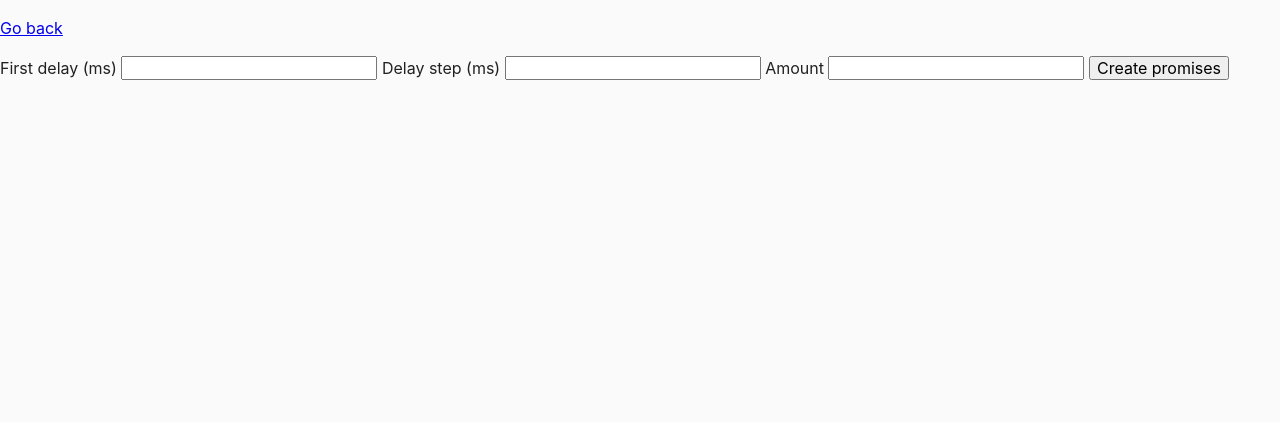
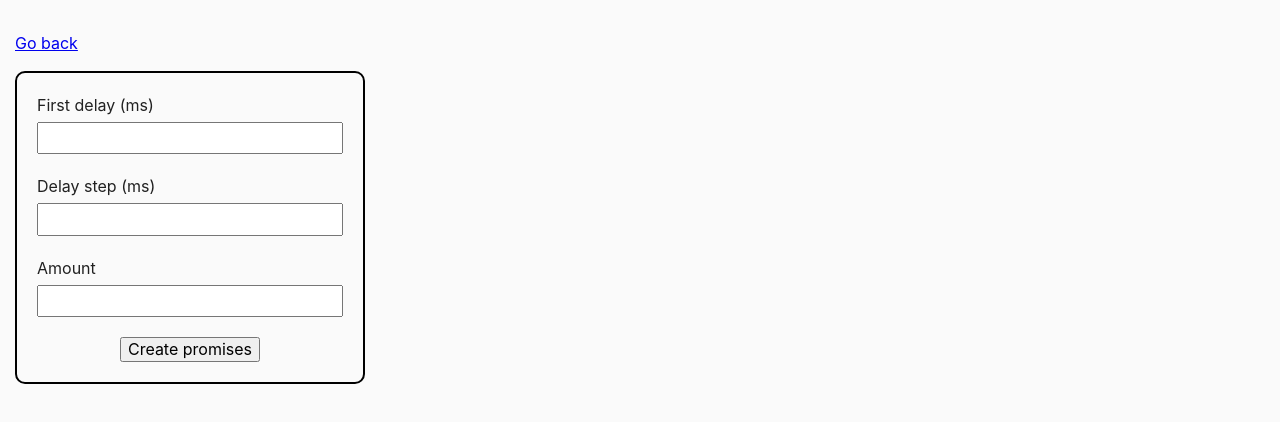
Before and after one commit to Oleksii03/hw-09js, a website built with Parcel: page src/03-promises.html in a window 1280 px wide. Built offline with nearby package versions, Linux system fonts and the light colour scheme.

Commit message:
fix promise

```diff
--- a/src/03-promises.html
+++ b/src/03-promises.html
@@ -6,22 +6,23 @@
   <meta name="viewport" content="width=device-width, initial-scale=1.0" />
   <title>Promise generator</title>
   <link rel="stylesheet" href="sass/index.scss" />
+  <link rel="stylesheet" href="./sass/pages/promises.scss">
 </head>
 
 <body>
   <p><a href="index.html">Go back</a></p>
 
-  <form class="form">
+  <form class="form form-js">
     <label>
-      First delay (ms)
+      <p>First delay (ms)</p>
       <input type="number" name="delay" required />
     </label>
     <label>
-      Delay step (ms)
+      <p>Delay step (ms)</p>
       <input type="number" name="step" required />
     </label>
     <label>
-      Amount
+      <p>Amount</p>
       <input type="number" name="amount" required />
     </label>
     <button type="submit">Create promises</button>
--- a/src/js/03-promises.js
+++ b/src/js/03-promises.js
@@ -1,8 +1,33 @@
-function createPromise(position, delay) {
+import Notiflix from 'notiflix';
+
+const formEl = document.querySelector('.form-js');
+
+function createPromise (position, delay) {
   const shouldResolve = Math.random() > 0.3;
+
   if (shouldResolve) {
-    // Fulfill
+    Notiflix.Notify.success(`✅ Fulfilled promise ${position} in ${delay}ms`);
   } else {
-    // Reject
+    Notiflix.Notify.failure(`❌ Rejected promise ${position} in ${delay}ms`);
   }
+
+};
+
+
+formEl.addEventListener('submit', onCreatePromise);
+
+function onCreatePromise (e) {
+  e.preventDefault();
+  const { target } = e;
+
+  const delay = Number(target.elements.delay.value);
+  const step = Number(target.elements.step.value);
+  const amount = Number(target.elements.amount.value);
+
+
+  for (let i = 1; i <= amount; i += 1) {
+    createPromise(i, delay);
+  }
+
+  target.reset();
 }
--- a/src/sass/_common.scss
+++ b/src/sass/_common.scss
@@ -11,6 +11,7 @@ body {
   color: #212121;
   line-height: 1.5;
   height: 90vh;
+  padding: 15px;
 }
 
 img {
--- /dev/null
+++ b/src/sass/pages/promises.scss
@@ -0,0 +1,27 @@
+.form {
+  display: flex;
+  flex-direction: column;
+  max-width: 350px;
+  gap: 20px;
+  padding: 20px;
+  border: 2px solid #000;
+  border-radius: 10px;
+
+  p {
+    margin: 0;
+  }
+
+  p:not(:last-child) {
+    margin-bottom: 5px;
+  }
+
+  input {
+    padding: 5px;
+    width: 100%;
+  }
+
+  button {
+    align-self: center;
+    padding: 5px 10;
+  }
+}
```
